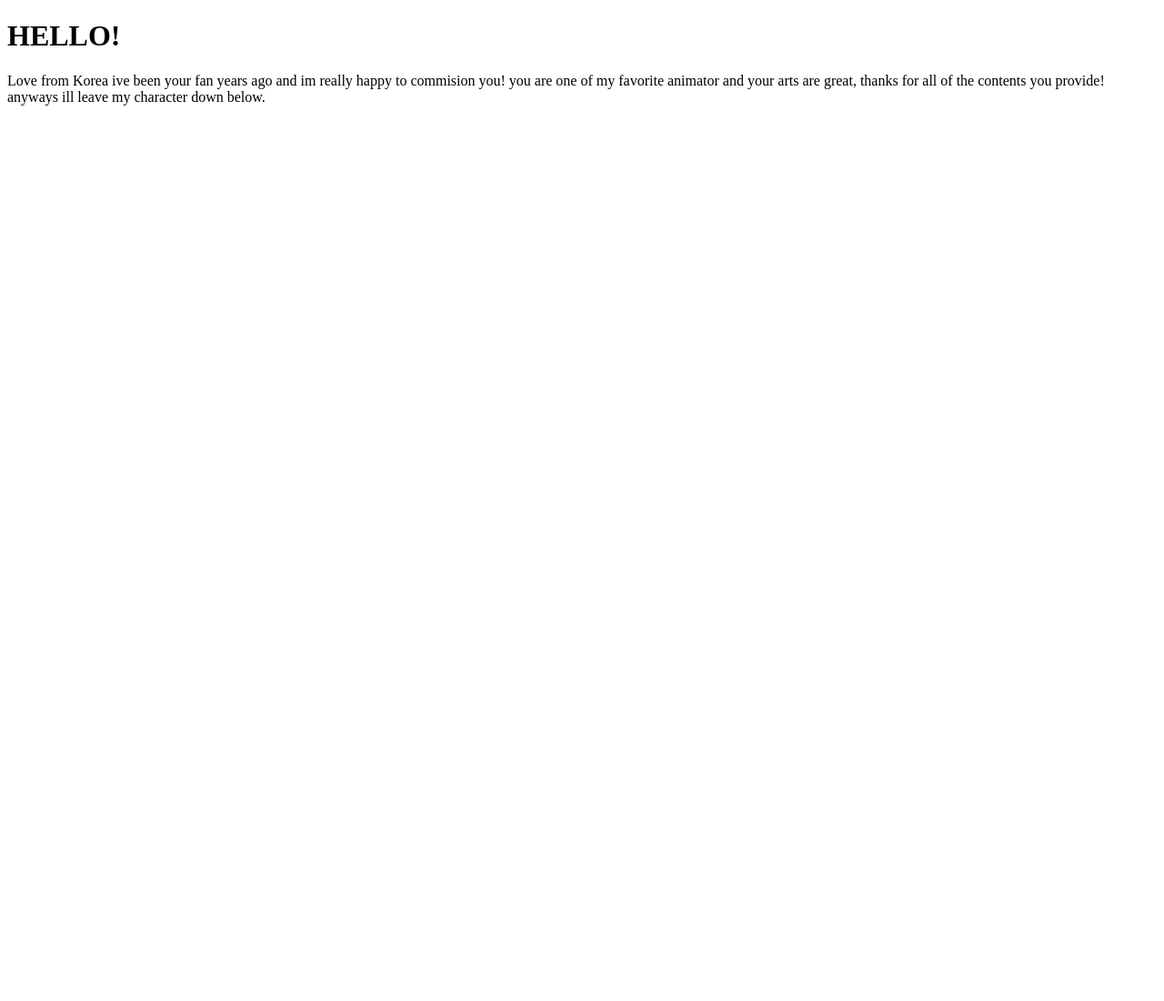
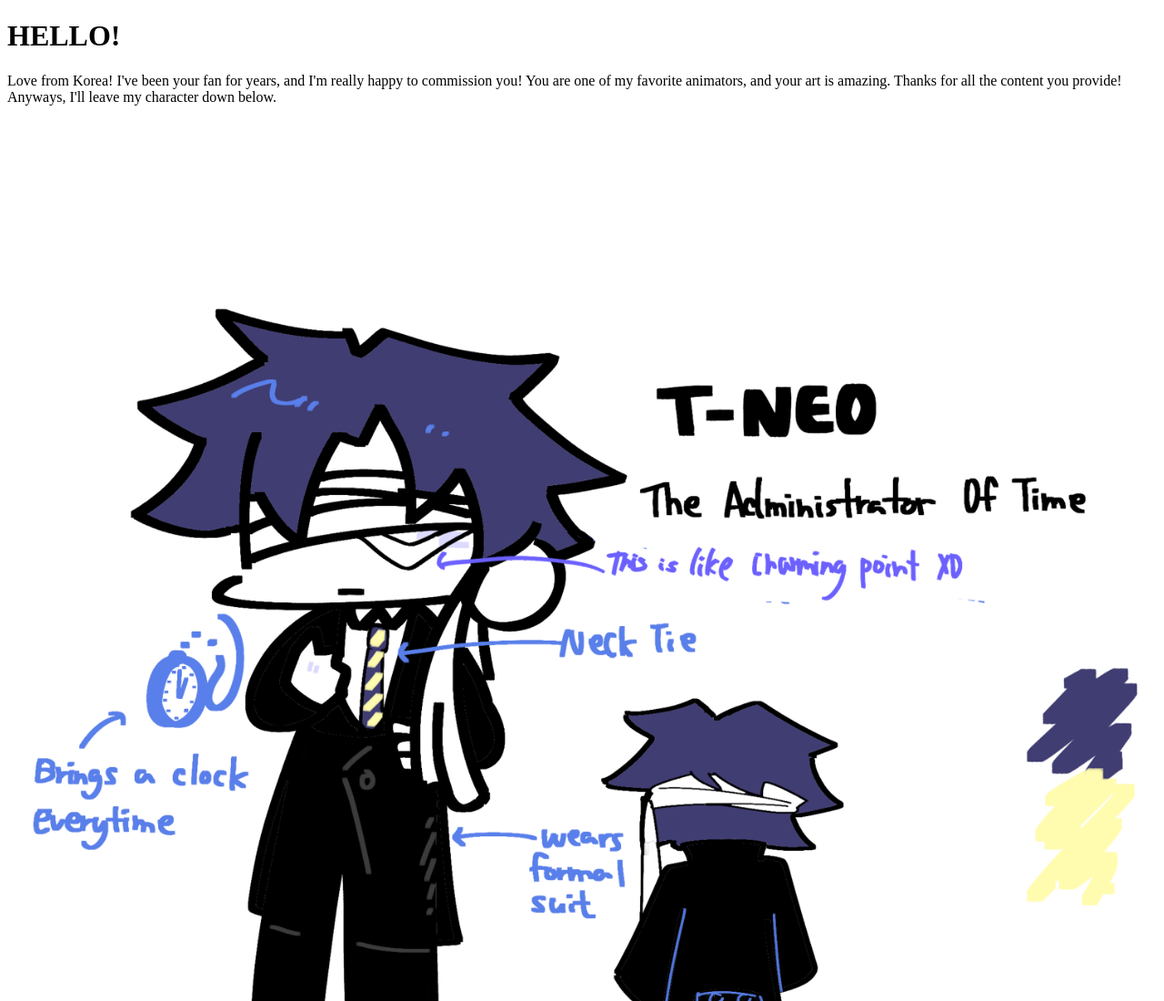
Before and after one commit to polaris1706/polaris.storage, a plain HTML site: page index.html in a window 1280 px wide. Shown: the top 1100 px of the page at 91% size. Before the commit the page ends 800 px from the top, so only its background shows below. Drawn offline with Linux system fonts and the light colour scheme.

Commit message:
Update index.html

```diff
--- a/index.html
+++ b/index.html
@@ -8,12 +8,16 @@
         img {
             display: block;
             margin-bottom: 10px;
+            max-width: 100%;
+            height: auto;
         }
     </style>
 </head>
 <body>
     <h1>HELLO!</h1>
-    <p>Love from Korea ive been your fan years ago and im really happy to commision you! you are one of my favorite animator and your arts are great, thanks for all of the contents you provide! anyways ill leave my character down below.  </p>
+    <p>Love from Korea! I've been your fan for years, and I'm really happy to commission you! You are one of my favorite animators, and your art is amazing. Thanks for all the content you provide! Anyways, I'll leave my character down below.</p>
 
+    <img src="TNEO.png" alt="TNEO Character Image">
+    <img src="BAEK.png" alt="BAEK Character Image">
 </body>
-</html
+</html>
```
